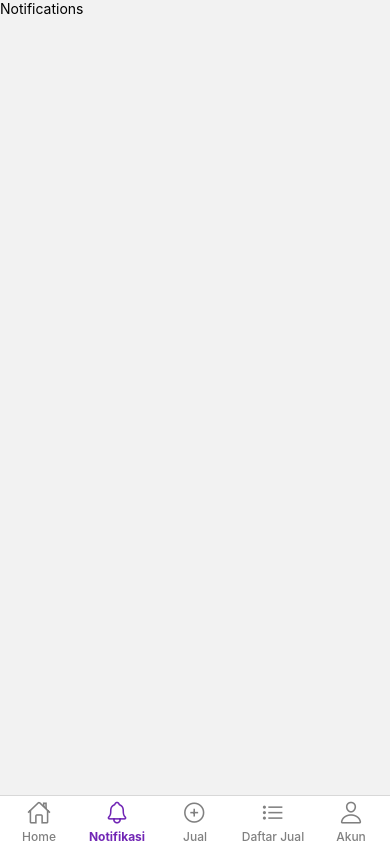
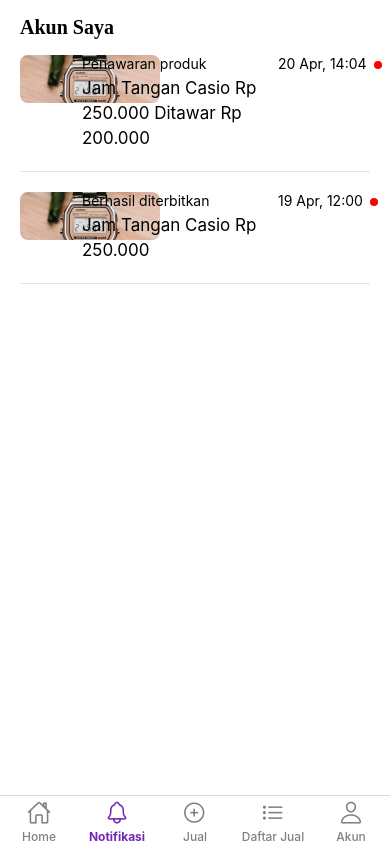
Before and after one commit to sans-tuy/secondHand, a React Native app: screen /Notifikasi in a window 390 px wide. Built offline with nearby package versions, Linux system fonts and the light colour scheme.

Commit message:
add login screen add Notification screen add register screen

```diff
--- /dev/null
+++ b/src/component/notif/index.js
@@ -0,0 +1,74 @@
+import {StyleSheet, Text, View, Image} from 'react-native';
+import React from 'react';
+
+const Notif = props => {
+  return (
+    <View style={styles.wrapperNotif}>
+      <View style={styles.imageNotif}>
+        <Image
+          style={styles.image}
+          source={require('../../assets/Images/jam1.png')}
+        />
+      </View>
+      <View style={styles.mainNotif}>
+        <Text style={styles.titleNotif}>{props.titleNotif}</Text>
+        <Text style={styles.textNotif}>{props.textNotif}</Text>
+      </View>
+      <View style={styles.Date}>
+        <Text style={styles.dateNotif} adjustsFontSizeToFit={true}>
+          {props.dateNotif}
+        </Text>
+        <View style={styles.redNotif}></View>
+      </View>
+    </View>
+  );
+};
+
+export default Notif;
+
+const styles = StyleSheet.create({
+  wrapperNotif: {
+    flexDirection: 'row',
+    borderBottomColor: '#E5E5E5',
+    borderBottomWidth: 1,
+    paddingBottom: 20,
+    marginBottom: 20,
+  },
+  imageNotif: {
+    width: 48,
+    height: 48,
+  },
+  image: {
+    width: undefined,
+    height: undefined,
+    flex: 1,
+    borderRadius: 8,
+  },
+  mainNotif: {
+    width: 210,
+    paddingLeft: 14,
+  },
+  textNotif: {
+    color: 'black',
+    fontSize: 17,
+    lineHeight: 25,
+  },
+  titleNotif: {
+    marginBottom: 4,
+  },
+  redNotif: {
+    width: 8,
+    height: 8,
+    borderRadius: 8,
+    backgroundColor: 'red',
+    position: 'absolute',
+    right: -15,
+    top: 6,
+  },
+  Date: {
+    flexDirection: 'row',
+  },
+  dateNotif: {
+    position: 'relative',
+  },
+});
--- a/src/pages/Login/index.js
+++ b/src/pages/Login/index.js
@@ -1,14 +1,17 @@
 import {
   Image,
+  Pressable,
   StyleSheet,
   Text,
   TextInput,
   TouchableOpacity,
   View,
 } from 'react-native';
-import React from 'react';
+import React, {useState} from 'react';
+import Ionic from 'react-native-vector-icons/Ionicons';
 
 const Login = () => {
+  const [eye, seteye] = useState('eye-outline');
   return (
     <View style={styles.container}>
       <View>
@@ -27,12 +30,12 @@
         <Text style={{color: 'black'}}>Password</Text>
         <View>
           <TextInput placeholder="Masukkan password" style={styles.inputText} />
-          <TouchableOpacity style={styles.eye}>
-            <Image
-              source={require('../../assets/icon/fi_eye.png')}
-              style={styles.icon}
-            />
-          </TouchableOpacity>
+          <Pressable
+            style={styles.eye}
+            onPressIn={() => seteye('eye-off-outline')}
+            onPressOut={() => seteye('eye-outline')}>
+            <Ionic name={eye} size={25} color={'#7126B5'} />
+          </Pressable>
         </View>
         <TouchableOpacity style={styles.button}>
           <Text style={styles.buttonText}>Masuk</Text>
--- a/src/pages/Notification/index.js
+++ b/src/pages/Notification/index.js
@@ -1,14 +1,43 @@
 import {StyleSheet, Text, View} from 'react-native';
 import React from 'react';
+import Notif from '../../component/notif';
 
 const Notification = () => {
   return (
-    <View>
-      <Text>Notifications</Text>
+    <View style={styles.container}>
+      <Text style={styles.title}>Akun Saya</Text>
+      <View style={styles.containerNotif}>
+        <Notif
+          image={'../../assets/Images/jam1.png'}
+          titleNotif={'Penawaran produk'}
+          textNotif="Jam Tangan Casio Rp 250.000 Ditawar Rp 200.000"
+          dateNotif="20 Apr, 14:04"
+        />
+        <Notif
+          image={'../../assets/Images/jam1.png'}
+          titleNotif="Berhasil diterbitkan"
+          textNotif="Jam Tangan Casio Rp 250.000"
+          dateNotif="19 Apr, 12:00"
+        />
+      </View>
     </View>
   );
 };
 
 export default Notification;
 
-const styles = StyleSheet.create({});
+const styles = StyleSheet.create({
+  container: {
+    paddingHorizontal: 20,
+    paddingVertical: 16,
+    flex: 1,
+    backgroundColor: 'white',
+  },
+  title: {
+    fontWeight: '700',
+    fontSize: 20,
+    fontFamily: 'popins',
+    color: 'black',
+    marginBottom: 16,
+  },
+});
--- a/src/pages/Register/index.js
+++ b/src/pages/Register/index.js
@@ -5,10 +5,13 @@
   TextInput,
   TouchableOpacity,
   View,
+  Pressable,
 } from 'react-native';
-import React from 'react';
+import React, {useState} from 'react';
+import Ionic from 'react-native-vector-icons/Ionicons';
 
 const Register = () => {
+  const [eye, seteye] = useState('eye-outline');
   return (
     <View style={styles.container}>
       <View>
@@ -29,12 +32,12 @@
         <Text style={{color: 'black'}}>Buat Password</Text>
         <View>
           <TextInput placeholder="Buat password" style={styles.inputText} />
-          <TouchableOpacity style={styles.eye}>
-            <Image
-              source={require('../../assets/icon/fi_eye.png')}
-              style={styles.icon}
-            />
-          </TouchableOpacity>
+          <Pressable
+            style={styles.eye}
+            onPressIn={() => seteye('eye-off-outline')}
+            onPressOut={() => seteye('eye-outline')}>
+            <Ionic name={eye} size={25} color={'#7126B5'} />
+          </Pressable>
         </View>
         <TouchableOpacity style={styles.button}>
           <Text style={styles.buttonText}>Daftar</Text>
```
